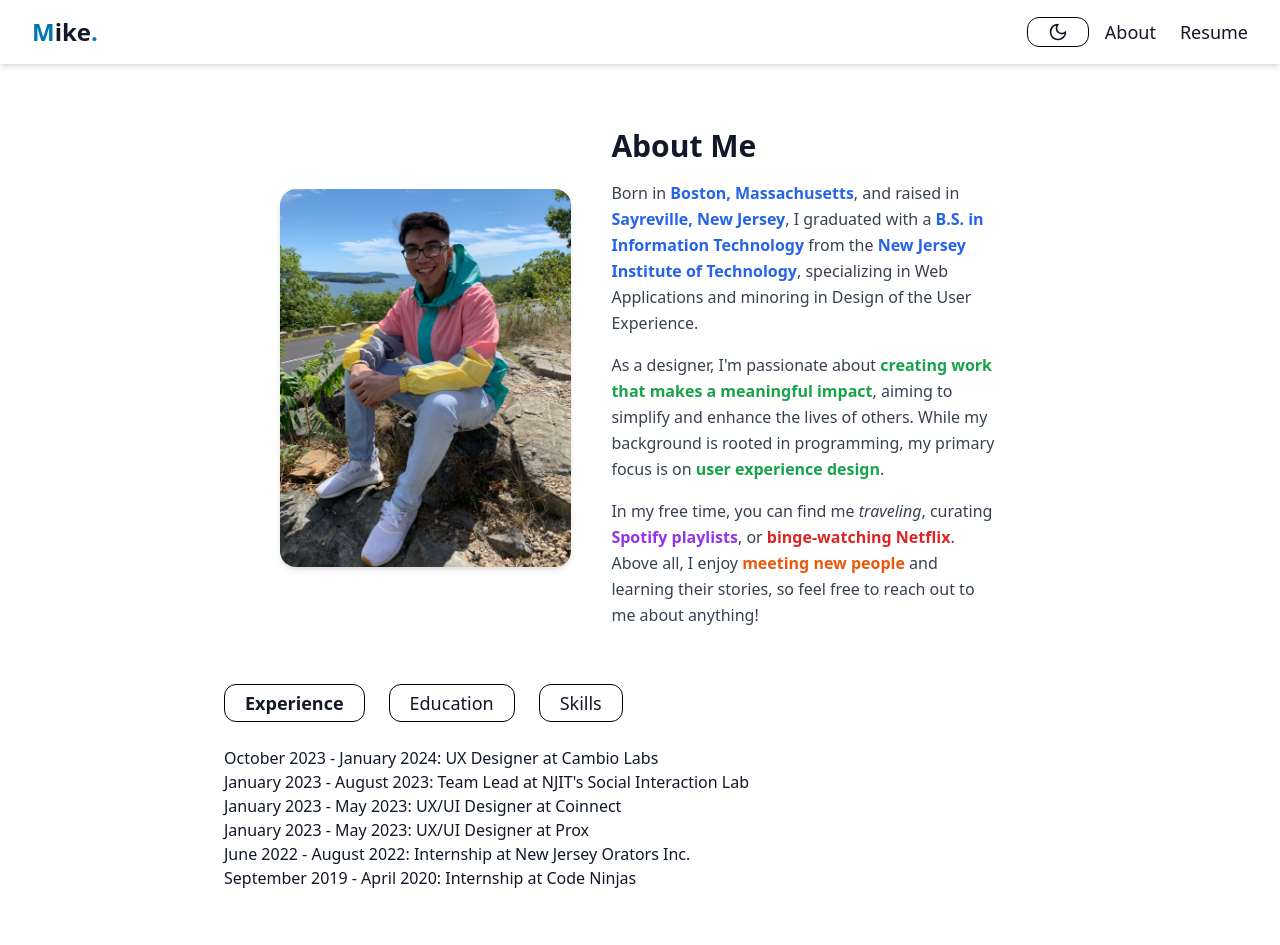
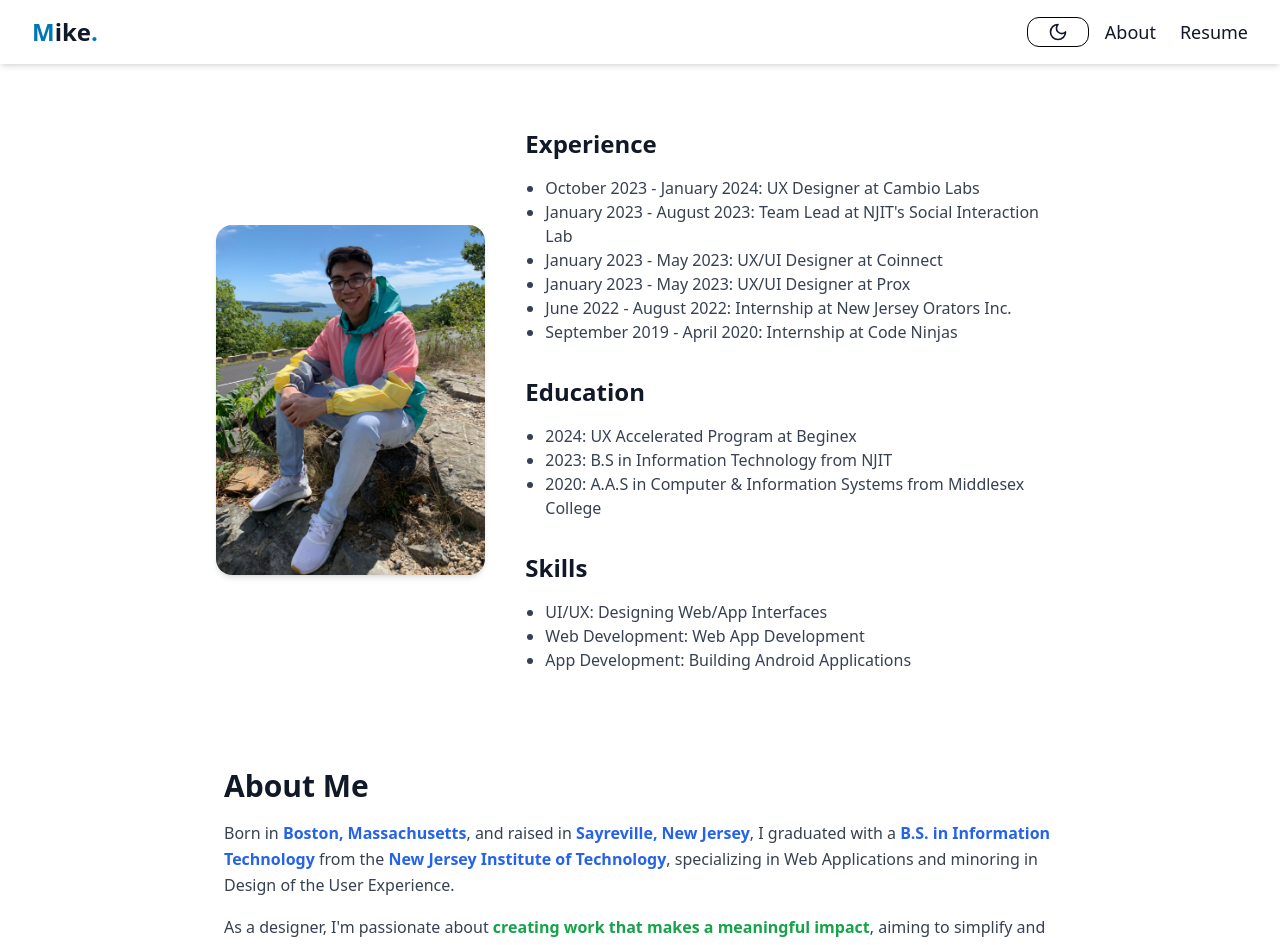
Before and after one commit to michael-deleon/react-portfolio, a Next.js app: page /about in a window 1280 px wide. Shown: the top 945 px of the page. Built offline with nearby package versions, Linux system fonts and the light colour scheme.

Commit message:
Updated About Page

```diff
--- a/src/app/about/page.tsx
+++ b/src/app/about/page.tsx
@@ -1,49 +1,11 @@
-"use client"
+"use client";
 import Head from "next/head";
 import Header from "../components/Header";
 import Work from "../components/Work";
 import Footer from "../components/Footer";
-import { useState } from 'react';
+
 
 const About = () => {
-    // State to track the selected tab
-
-    const [activeTab, setActiveTab] = useState('experience');
-
-    // Content for each tab
-    const content = {
-      experience: (
-        <div>
-          <ul>
-            <li>October 2023 - January 2024: UX Designer at Cambio Labs</li>
-            <li>January 2023 - August 2023: Team Lead at NJIT's Social Interaction Lab</li>
-            <li>January 2023 - May 2023: UX/UI Designer at Coinnect</li>
-            <li>January 2023 - May 2023: UX/UI Designer at Prox</li>
-            <li>June 2022 - August 2022: Internship at New Jersey Orators Inc.</li>
-            <li>September 2019 - April 2020: Internship at Code Ninjas</li>
-          </ul>
-        </div>
-      ),
-      education: (
-        <div>
-          <ul>
-            <li>2024: UX Accelerated Program at Beginex</li>
-            <li>2023: B.S in Information Technology from New Jersey Institute of Technology (NJIT)</li>
-            <li>2020: A.A.S in Computer & Information Systems from Middlesex College</li>
-          </ul>
-        </div>
-      ),
-      skills: (
-        <div>
-          <ul>
-            <li>UI/UX: Designing Web/App Interfaces</li>
-            <li>Web Development: Web App Development</li>
-            <li>App Development: Building Android Applications</li>
-          </ul>
-        </div>
-      ),
-    };
-
   return (
     <>
       <Head>
@@ -60,22 +22,58 @@ const About = () => {
       </Head>
       <Header />
 
-        {/* About Me */}
-        <div className="max-w-3xl mx-auto p-6 bg-white dark:bg-gray-900  flex flex-col md:flex-row items-center md:items-start gap-10 mt-10">
+      {/* About Section (Image + Info Panel) */}
+      <div className="max-w-4xl mx-auto p-6 bg-white dark:bg-gray-900 flex flex-col md:flex-row-reverse items-center md:items-start gap-10 mt-10">
+        {/* Text Panel (Experience, Education, Skills) */}
+        <div className="w-full md:w-2/3 space-y-8">
+          {/* Experience Section */}
+          <div>
+            <h2 className="text-2xl font-bold text-gray-900 dark:text-white mb-4">Experience</h2>
+            <ul className="list-disc pl-5 text-gray-700 dark:text-gray-300">
+              <li>October 2023 - January 2024: UX Designer at Cambio Labs</li>
+              <li>January 2023 - August 2023: Team Lead at NJIT's Social Interaction Lab</li>
+              <li>January 2023 - May 2023: UX/UI Designer at Coinnect</li>
+              <li>January 2023 - May 2023: UX/UI Designer at Prox</li>
+              <li>June 2022 - August 2022: Internship at New Jersey Orators Inc.</li>
+              <li>September 2019 - April 2020: Internship at Code Ninjas</li>
+            </ul>
+          </div>
+
+          {/* Education Section */}
+          <div>
+            <h2 className="text-2xl font-bold text-gray-900 dark:text-white mb-4">Education</h2>
+            <ul className="list-disc pl-5 text-gray-700 dark:text-gray-300">
+              <li>2024: UX Accelerated Program at Beginex</li>
+              <li>2023: B.S in Information Technology from NJIT</li>
+              <li>2020: A.A.S in Computer & Information Systems from Middlesex College</li>
+            </ul>
+          </div>
+
+          {/* Skills Section */}
+          <div>
+            <h2 className="text-2xl font-bold text-gray-900 dark:text-white mb-4">Skills</h2>
+            <ul className="list-disc pl-5 text-gray-700 dark:text-gray-300">
+              <li>UI/UX: Designing Web/App Interfaces</li>
+              <li>Web Development: Web App Development</li>
+              <li>App Development: Building Android Applications</li>
+            </ul>
+          </div>
+        </div>
 
         {/* Image Section */}
-        <div className="w-full md:w-2/4 self-center">
+        <div className="w-full md:w-1/3 self-center">
           <img
-            src="/images/user.png" // image path
+            src="/images/user.png"
             alt="Profile Picture"
             className="w-full h-auto rounded-2xl shadow-md"
           />
         </div>
+      </div>
+      {/* End of About Section */}
 
-        {/* Text Section */}
-        <div className="w-full md:w-2/3 text-center md:text-left">
+      {/* About Me Section (Now Below on Desktop, Above on Mobile) */}
+      <div className="p-8 max-w-4xl mx-auto mt-10 text-center md:text-left">
         <h1 className="text-3xl font-bold text-gray-900 dark:text-white mb-4">About Me</h1>
-
         <p className="text-gray-700 dark:text-gray-300 leading-relaxed">
           Born in <span className="font-semibold text-blue-600 dark:text-blue-400">Boston, Massachusetts</span>, and raised in
           <span className="font-semibold text-blue-600 dark:text-blue-400"> Sayreville, New Jersey</span>, I graduated with a
@@ -99,37 +97,7 @@ const About = () => {
         </p>
       </div>
 
-      </div>
-
-        {/* End of About Me */}
-
-        <div className="p-8 max-w-4xl mx-auto">
-          {/* Links/Navigation */}
-          <div className="flex space-x-6 mb-6">
-            <button
-              className={`text-lg ${activeTab === 'experience' ? 'font-bold' : ''}`}
-              onClick={() => setActiveTab('experience')}
-            >
-              Experience
-            </button>
-            <button
-              className={`text-lg ${activeTab === 'education' ? 'font-bold' : ''}`}
-              onClick={() => setActiveTab('education')}
-            >
-              Education
-            </button>
-            <button
-              className={`text-lg ${activeTab === 'skills' ? 'font-bold' : ''}`}
-              onClick={() => setActiveTab('skills')}
-            >
-              Skills
-            </button>
-          </div>
-
-          {/* Display the active content */}
-          <div>{content[activeTab]}</div>
-        </div>
-
+      {/* Work Section */}
       <div className="header-text md:text-left mt-12 md:mt-10 px-6 md:px-12">
         <h1 className="text-3xl md:text-5xl font-semibold text-gray-900 dark:text-white leading-normal md:leading-snug">
           My Work:
```
Lines whose indentation alone changed are shown as unchanged.
